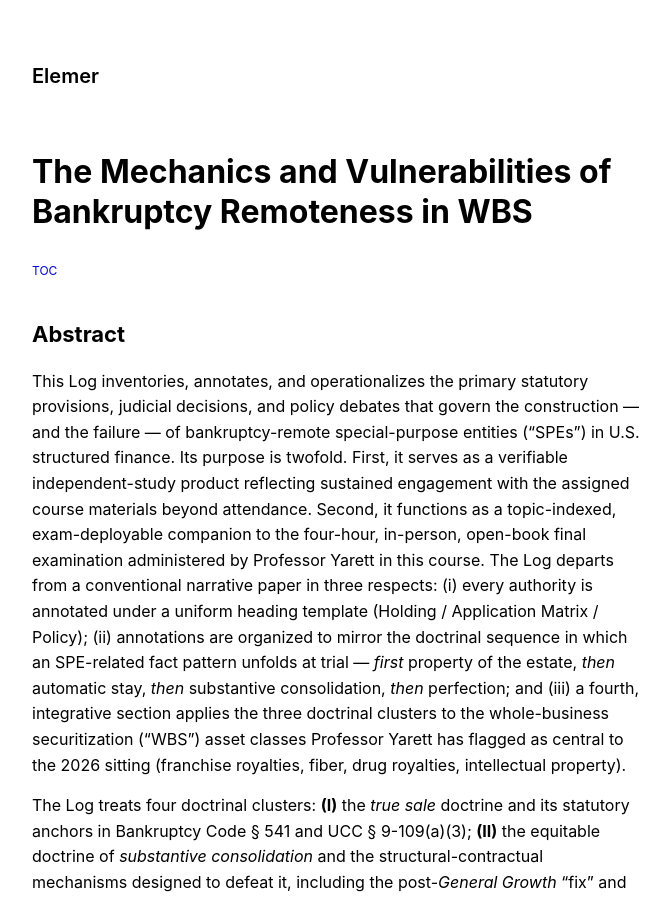
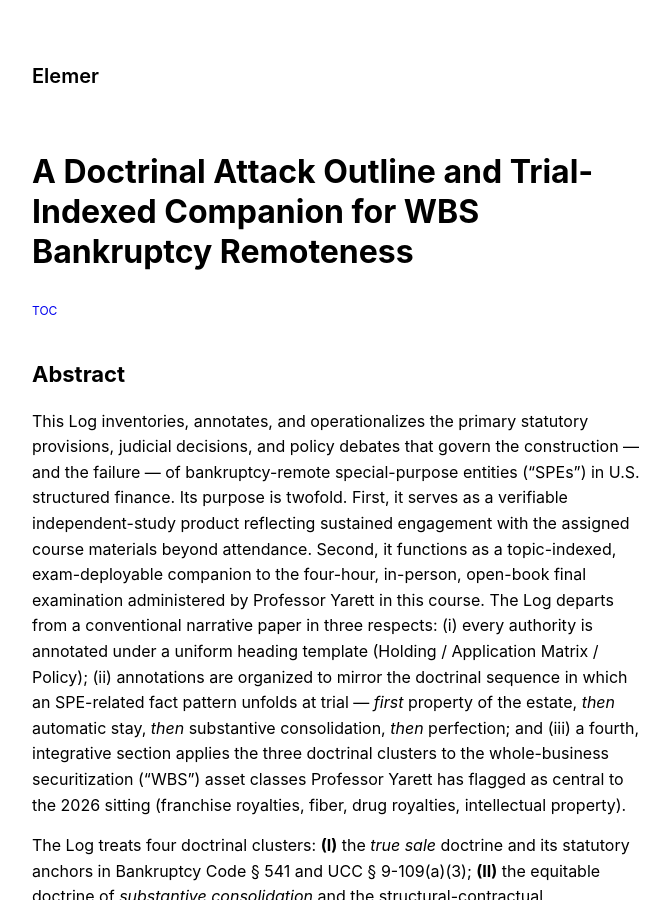
Before and after one commit to elemer1/elemer1.github.io, a Jekyll site: the page built from _markdown/LAW738 ISP Annotated Bibliography.md, in a window 1280 px wide and 900 px high. Shown: the whole window, without its empty margins (303-973 px from the left). Built offline with Jekyll 4.4.1, drawn with Linux system fonts in a browser that asks for light colours.

Commit message:
Update LAW738 ISP Annotated Bibliography.md

```diff
--- a/_markdown/LAW738 ISP Annotated Bibliography.md
+++ b/_markdown/LAW738 ISP Annotated Bibliography.md
@@ -1,6 +1,6 @@
 ---
-title: "The Mechanics and Vulnerabilities of Bankruptcy Remoteness in WBS"
-permalink: /mechanics-and-vulnerabilities-of-bankruptcy-remoteness-in-WBS/
+title: "A Doctrinal Attack Outline and Trial-Indexed Companion for WBS Bankruptcy Remoteness"
+permalink: /a-doctrinal-attack-outline-and-trial-indexed-companion-for-wbs-bankruptcy-remoteness/
 listed: true
 ---
 
```
